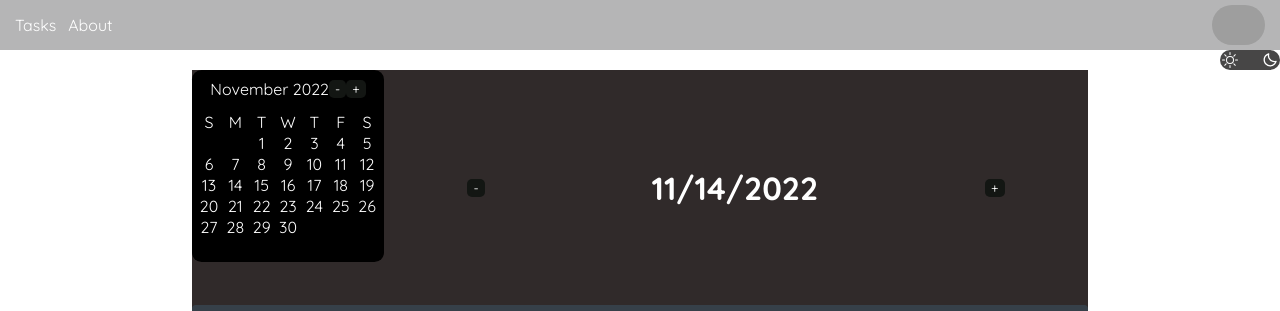
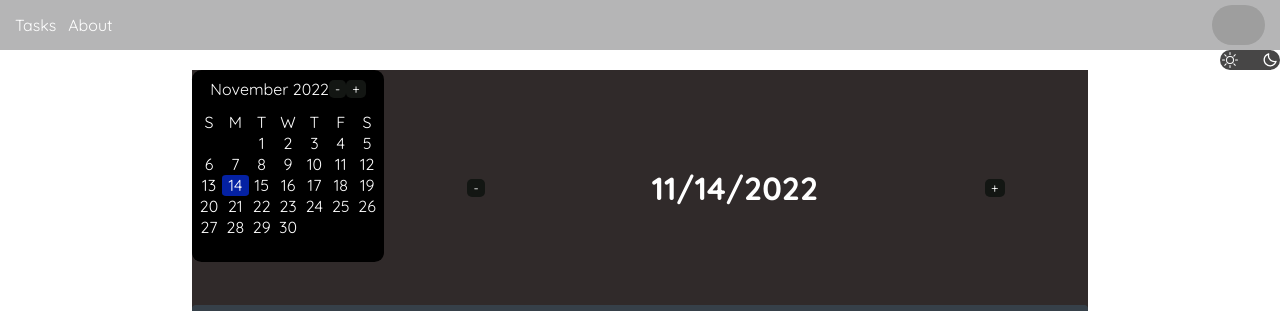
Before and after one commit to fabioVitorTavares/ToDoList, a React (Vite) app in the folder ToDoList/: page / in a window 1280 px wide. Shown: the top 311 px of the page. Built offline with nearby package versions, Linux system fonts and the light colour scheme; grey boxes are pictures that could not be loaded.

Commit message:
bug in dates resolved

```diff
--- a/ToDoList/src/components/Body/index.tsx
+++ b/ToDoList/src/components/Body/index.tsx
@@ -10,8 +10,6 @@ export function Body() {
 
   const [currentDate, setCurrentDate] = useState<Date>(new Date())
 
-
-
   return (
     <div className="body">
       <Calendar setDate={setCurrentDate} date={currentDate} />
--- a/ToDoList/src/components/MinCalendar/index.tsx
+++ b/ToDoList/src/components/MinCalendar/index.tsx
@@ -3,6 +3,8 @@ import { TSetDate } from '../Calendar'
 import './style.css'
 
 export function MinCalendar({ setDate, date }: TSetDate) {
+
+  const nu = useRef<HTMLSpanElement>(null)
 
   const [numbersOfDays, setNumbersOfDays] = useState<string[]>([])
 
@@ -31,21 +33,43 @@ export function MinCalendar({ setDate, date }: TSetDate) {
   ]
 
   const daysOfMonth = () => {
-      return new Date(date.getFullYear(), date.getMonth()+1, 0).getDate()
+    return new Date(date.getFullYear(), date.getMonth()+1, 0).getDate()
   }
+
   useEffect(() => {
-    const newNumbersOfDays = new Array<string>(42)
-    newNumbersOfDays.fill('')
-    const positionDayOne = date.getDay() - (date.getDate() - (Math.floor(date.getDate() / 7) * 7)) +1
+    const newNumbersOfDays = new Array<string>(42).fill('')
+    const postionRestDay = (date.getDay() - (date.getDate() % 7)  +1)
+    const positionDayOne = postionRestDay > 0 ? postionRestDay : postionRestDay  +7
 
     for (let i=positionDayOne; i<daysOfMonth()+positionDayOne ; i++){
       newNumbersOfDays[i] = String(i - positionDayOne + 1)
-      console.log(i);
     }
 
     setNumbersOfDays(newNumbersOfDays)
+  }, [date])
 
-  },[date])
+  function funcao() {
+    console.log()
+  }
+
+  const renderNumber = (n: string) => {
+
+    return  Number(n) == date.getDate() ?
+      <span
+        onClick={() => funcao()}
+        key={Math.random()}
+        className='number'
+        style={{ backgroundColor: '#0421a3' }}
+        ref={nu}
+      >{n}</span>
+      :
+      <span
+        onClick={() => funcao()}
+        ref={nu}
+        key={Math.random()}
+        className='number'
+      >{n}</span>
+  }
 
   return (
     <div>
@@ -58,11 +82,9 @@ export function MinCalendar({ setDate, date }: TSetDate) {
           </div>
 
         </header>
-        <div className='numbersOfDays'>{
-            days.map(letter => <span key={Math.random()}>{letter[0]}</span>)
-          }{
-            numbersOfDays.map(n => <span key={Math.random()} className='number'>{n}</span>)
-          }
+        <div className='numbersOfDays'>
+          {days.map(letter => <span key={Math.random()}>{letter[0]}</span>)}
+          {numbersOfDays.map(n => renderNumber(n))}
         </div>
       </div>
     </div>
```
